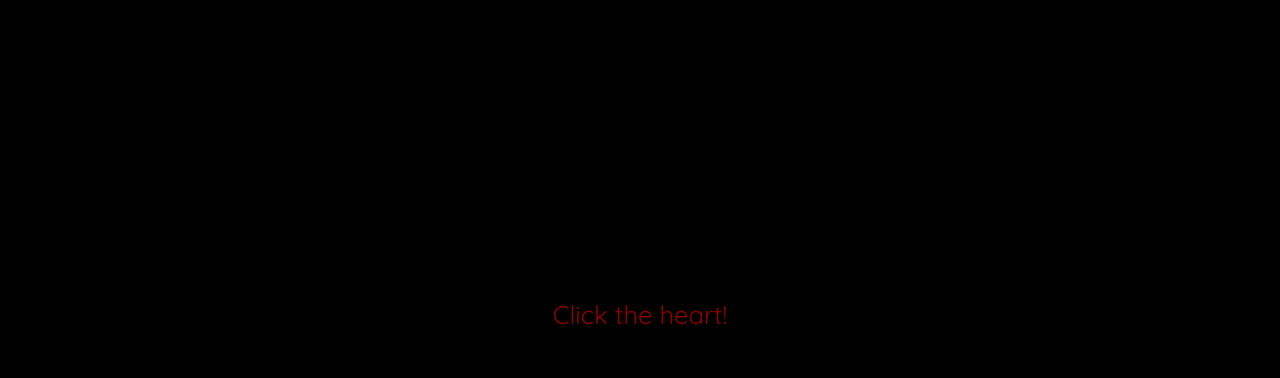
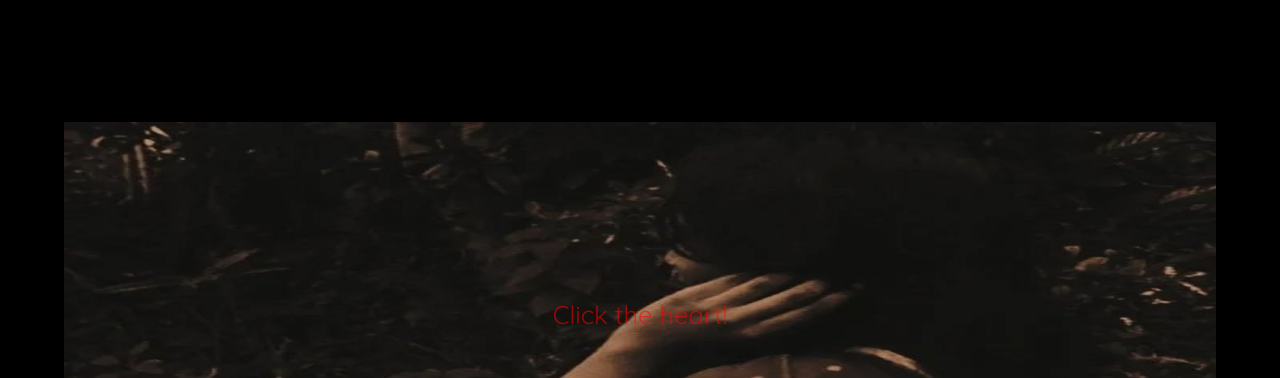
Before and after one commit to shisui299/do-you-love-me, a plain HTML site: page yes.html in a window 1280 px wide. Shown: the top 378 px of the page. Drawn offline with Linux system fonts and the light colour scheme; grey boxes are pictures that could not be loaded; animation ran at ten frames a second; a web font is replaced by a local one.

Commit message:
Update yes.html

```diff
--- a/yes.html
+++ b/yes.html
@@ -13,7 +13,7 @@
         <title>Valentine Confession</title>
         <style>
         	body{
-        	background-image: url(/storage/emulated/0/Download/459758506_1246364610046076_2524218374485414101_n.jpg);
+        	background-image: url(459758506_1246364610046076_2524218374485414101_n.jpg);
         background-repeat: no-repeat;
         background-attachment: fixed;
         background-size:90% 70%;
```
